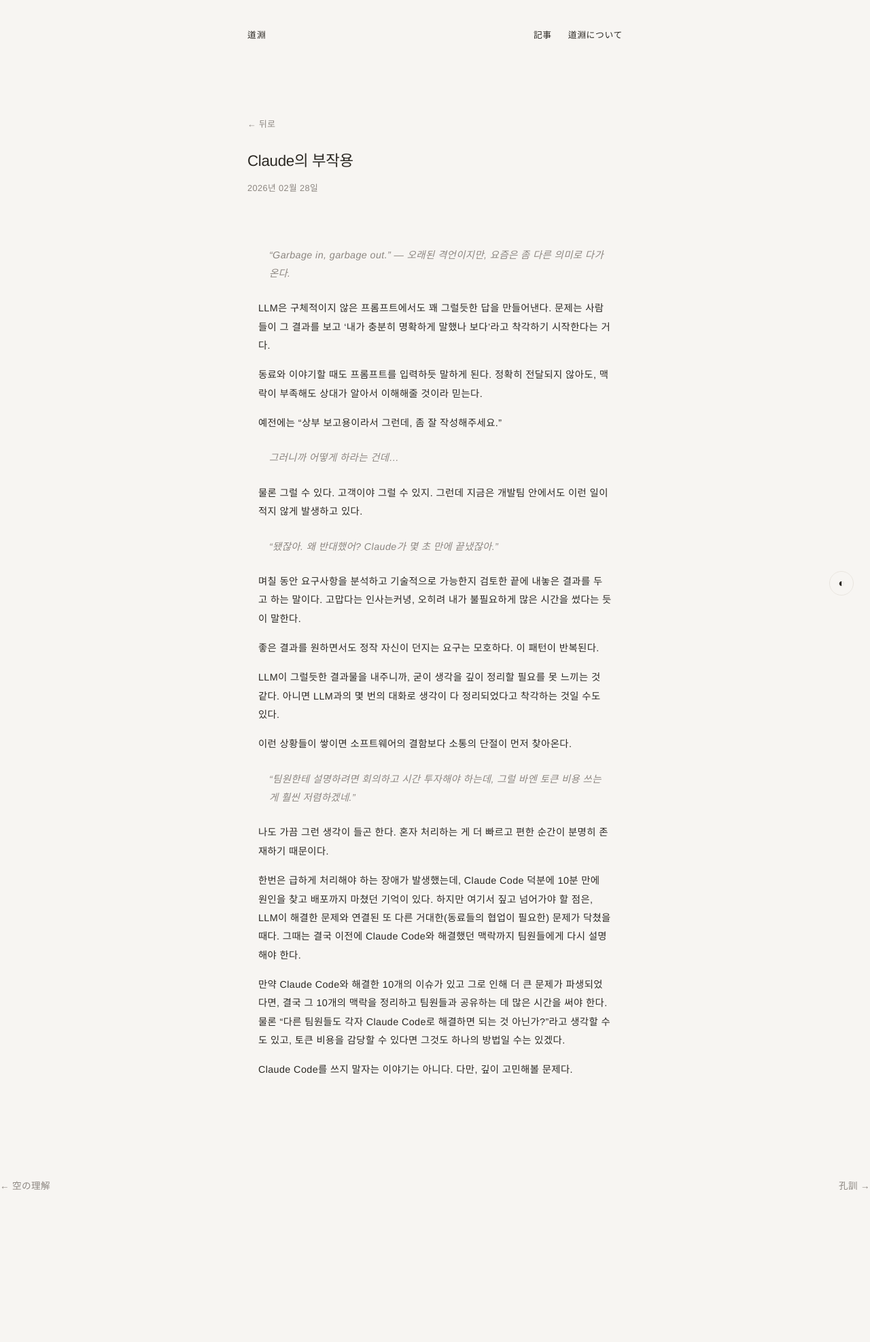
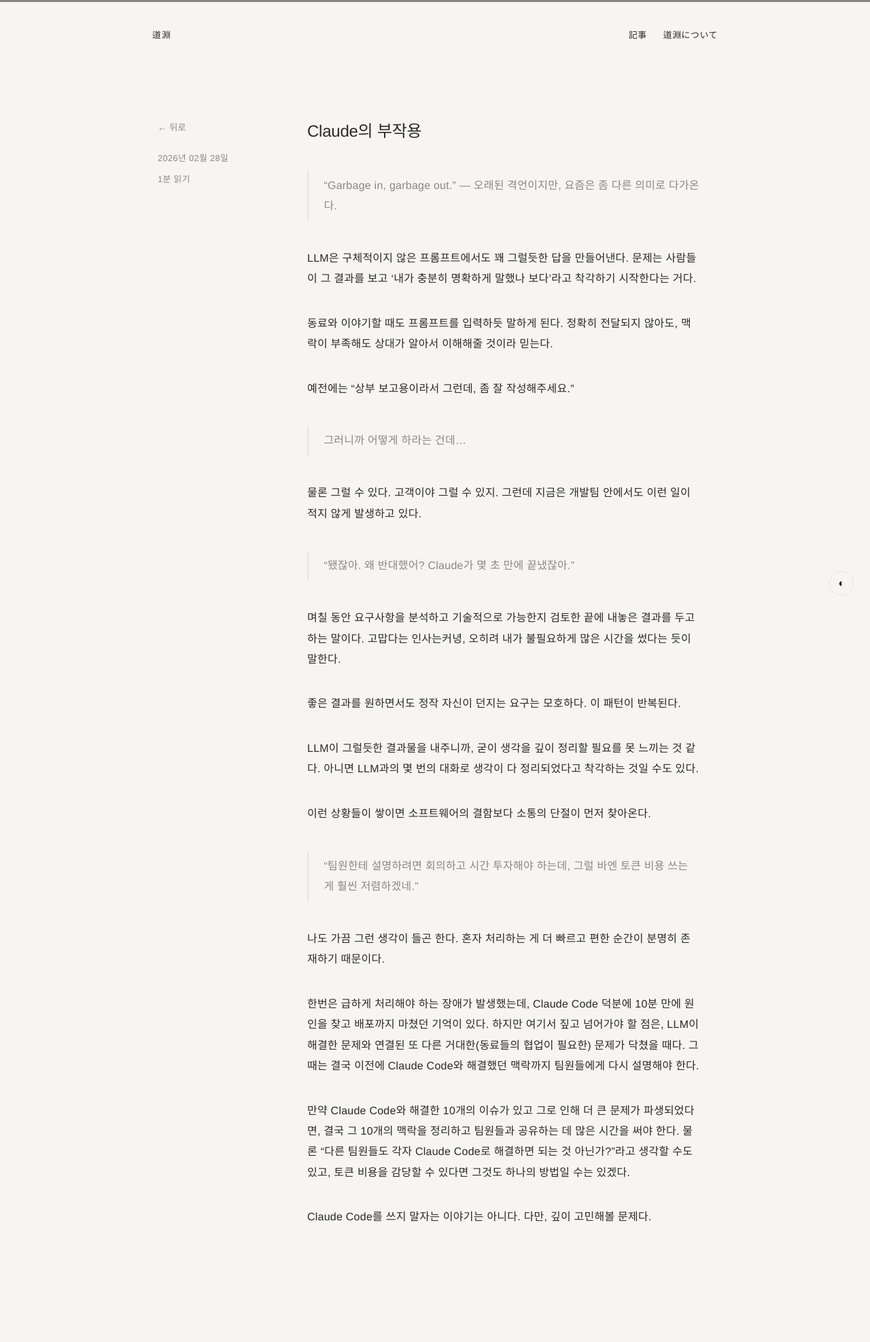
Before and after one commit to waylake/waylake.github.io, a Jekyll site: the page built from _posts/2026-02-28-llm-side-effects.md, in a window 1280 px wide. Shown: the whole page at 68% size. Built offline with Jekyll 4.4.1, drawn with Linux system fonts in a browser that asks for light colours; before the commit the page ends 1854 px from its top, so only the background shows below that.

Commit message:
feat(site): add essay 생각하는 기계는 정말 생각하는가 and unify editorial layout

```diff
--- a/_includes/head.html
+++ b/_includes/head.html
@@ -2,7 +2,7 @@
 <meta name="viewport" content="width=device-width, initial-scale=1.0">
 <title>{% if page.title %}{{ page.title }} - {{ site.title }}{% else %}{{ site.title }}{% endif %}</title>
 <meta name="description" content="{{ page.description | default: site.description }}">
-<link rel="stylesheet" href="{{ "/assets/css/theme.css" | relative_url }}">
+<link rel="stylesheet" href="{{ "/assets/css/theme.css" | relative_url }}?v={{ site.time | date: '%s' }}">
 <link rel="icon" type="image/svg+xml" href="{{ "/assets/images/favicon.svg" | relative_url }}">
 
 <link rel="alternate" type="application/rss+xml" title="{{ site.title }}" href="{{ "/feed.xml" | relative_url }}">
--- a/_includes/theme-init.html
+++ b/_includes/theme-init.html
@@ -7,4 +7,4 @@
     document.documentElement.setAttribute("data-theme", theme);
   })();
 </script>
-<script src="{{ "/assets/js/main.js" | relative_url }}" defer></script>
+<script src="{{ "/assets/js/main.js" | relative_url }}?v={{ site.time | date: '%s' }}" defer></script>
--- a/_layouts/base.html
+++ b/_layouts/base.html
@@ -29,20 +29,9 @@
 <body>
   {% include header.html %}
 
-  <main class="main-content">
+  <main class="main-content{% if page.layout == 'post' %} main-content-post{% endif %}">
     {{ content }}
   </main>
-
-  {% if layout.post_navigation %}
-  <nav class="post-navigation">
-    {% if page.previous.url %}
-      <a href="{{ page.previous.url }}" class="prev-post">← {{ page.previous.title }}</a>
-    {% endif %}
-    {% if page.next.url %}
-      <a href="{{ page.next.url }}" class="next-post">{{ page.next.title }} →</a>
-    {% endif %}
-  </nav>
-  {% endif %}
 
   {% include footer.html %}
   {% include theme-toggle.html %}
--- a/_layouts/post.html
+++ b/_layouts/post.html
@@ -1,9 +1,18 @@
 ---
 layout: base
 article_schema: true
-post_navigation: true
 ---
+{% assign words = content | strip_html | number_of_words %}
+{% assign read_min = words | divided_by: 160 | at_least: 1 %}
+
+<div class="reading-progress-track" aria-hidden="true">
+  <div class="reading-progress-fill" id="reading-progress-fill"></div>
+</div>
+
 <article class="post-content">
+  <div class="post-layout">
+    <aside class="post-sidebar">
+      <div class="post-sidebar-sticky">
         <a
           href="{{ "/posts/" | relative_url }}"
           class="post-back"
@@ -11,16 +20,23 @@
           aria-label="뒤로 가기"
           >← 뒤로</a
         >
+        <div class="post-meta">
+          <time class="post-date" datetime="{{ page.date | date_to_xmlschema }}">
+            {{ page.date | date: "%Y년 %m월 %d일" }}
+          </time>
+          <span class="post-reading-time">{{ read_min }}분 읽기</span>
+        </div>
+      </div>
+    </aside>
 
+    <div class="post-main">
       <header class="post-header">
         <h1 class="post-title">{{ page.title }}</h1>
-
-    <div class="post-meta">
-      <span class="post-date">{{ page.date | date: "%Y년 %m월 %d일" }}</span>
-    </div>
       </header>
 
       <div class="post-body">
         {{ content }}
       </div>
+    </div>
+  </div>
 </article>
--- a/assets/css/theme.css
+++ b/assets/css/theme.css
@@ -23,6 +23,10 @@
 
   --bg-secondary: #374151;
   --text-primary: #f9fafb;
+}
+
+html {
+  scroll-behavior: smooth;
 }
 
 * {
@@ -68,6 +72,7 @@
   margin-top: 2rem;
   margin-bottom: 0.75rem;
   letter-spacing: -0.015em;
+  scroll-margin-top: 5rem;
 }
 h1 {
   font-size: 1.5rem;
@@ -237,73 +242,298 @@
   margin: 0 auto;
 }
 
-/* ===== Post Content ===== */
-.post-content {
+/* ===== Reading Progress Bar ===== */
+.reading-progress-track {
+  position: fixed;
+  top: 0;
+  left: 0;
+  width: 100%;
+  height: 2.5px;
+  background: var(--border);
+  opacity: 0.6;
+  z-index: 10000;
+  pointer-events: none;
+}
+
+.reading-progress-fill {
+  height: 100%;
+  width: 0%;
+  background: var(--text);
+  opacity: 0.9;
+  transition: width 0.05s linear;
+}
+
+/* ===== Post Content & Editorial Layout ===== */
+.main-content-post {
   max-width: var(--max-width);
   margin: 0 auto;
+  transition: max-width 0.3s ease, padding 0.3s ease;
 }
-.post-header {
-  margin-bottom: 2.5rem;
-  padding-bottom: 2rem;
+
+.post-content {
+  width: 100%;
 }
+
+.post-layout {
+  display: flex;
+  flex-direction: column;
+}
+
+.post-sidebar {
+  margin-bottom: 2rem;
+}
+
+.post-sidebar-sticky {
+  display: flex;
+  flex-wrap: wrap;
+  align-items: center;
+  gap: 0.75rem 1.25rem;
+}
+
 .post-back {
-  display: inline-block;
-  margin-bottom: 1.5rem;
-  font-size: 0.8rem;
+  display: inline-flex;
+  align-items: center;
+  font-size: 0.82rem;
   color: var(--muted);
   text-decoration: none;
-  transition: color 0.3s ease;
+  transition: color 0.2s ease;
+  letter-spacing: 0.02em;
 }
+
 .post-back:hover {
   color: var(--text);
 }
-.post-title {
-  font-size: 1.4rem;
-  font-weight: 400;
-  margin: 0 0 0.75rem 0;
-  line-height: 1.5;
-}
+
 .post-meta {
+  display: flex;
+  align-items: center;
+  gap: 0.75rem;
   font-size: 0.8rem;
   color: var(--muted);
-  margin-top: 0.4rem;
   font-weight: 350;
 }
-.post-meta span {
-  margin-right: 0.75rem;
+
+.post-date {
+  white-space: nowrap;
 }
+
+.post-reading-time {
+  position: relative;
+  padding-left: 0.75rem;
+  white-space: nowrap;
+}
+
+.post-reading-time::before {
+  content: "·";
+  position: absolute;
+  left: 0;
+  color: var(--muted);
+}
+
+.post-header {
+  margin-bottom: 2.5rem;
+}
+
+.post-title {
+  font-size: 1.5rem;
+  font-weight: 400;
+  margin: 0;
+  line-height: 1.45;
+  letter-spacing: -0.01em;
+  color: var(--text);
+}
+
+/* ===== Post Body Typography (「間」의 호흡) ===== */
 .post-body {
-  line-height: 1.9;
-  font-size: 0.9rem;
+  line-height: 1.95;
+  font-size: 1rem;
   color: var(--text);
+  letter-spacing: 0.015em;
+  font-weight: 350;
   max-width: 65ch;
-  margin: 0 auto;
 }
-.post-navigation {
-  margin-top: 4rem;
-  display: flex;
-  justify-content: space-between;
-  gap: 1rem;
+
+.post-body p {
+  margin-top: 0;
+  margin-bottom: 2.2rem;
 }
-.post-navigation a {
+
+.post-body p:last-child {
+  margin-bottom: 0;
+}
+
+.post-body blockquote {
+  margin: 2.5rem 0;
+  padding: 0.4rem 0 0.4rem 1.4rem;
+  border-left: 2px solid var(--border);
+  color: var(--muted);
+  font-style: normal;
+  line-height: 1.85;
+}
+
+.post-body blockquote p {
+  margin-bottom: 0.6rem;
+}
+
+.post-body blockquote p:last-child {
+  margin-bottom: 0;
+}
+
+.post-body hr {
+  margin: 3.5rem auto;
+  border: 0;
+  text-align: center;
+  height: auto;
+  overflow: visible;
+}
+
+.post-body hr::after {
+  content: "· · ·";
+  letter-spacing: 0.7em;
+  color: var(--muted);
+  font-size: 0.85rem;
+  padding-left: 0.7em;
+}
+
+/* ===== Post Table of Contents (Inside Sidebar) ===== */
+.post-toc {
+  margin-top: 1.5rem;
+  padding-top: 1rem;
+  border-top: 1px solid var(--border);
+  width: 100%;
+  max-height: 240px;
+  overflow-y: auto;
+  overscroll-behavior: contain;
+  scrollbar-width: thin;
+  scrollbar-color: var(--border) transparent;
+}
+
+.post-toc::-webkit-scrollbar {
+  width: 3px;
+}
+
+.post-toc::-webkit-scrollbar-thumb {
+  background: var(--border);
+  border-radius: 2px;
+}
+
+.post-toc-label {
+  margin: 0 0 0.5rem 0;
+  font-size: 0.7rem;
+  font-weight: 400;
+  letter-spacing: 0.15em;
+  text-transform: uppercase;
+  color: var(--muted);
+}
+
+.post-toc ul {
+  margin: 0;
+  padding: 0;
+  list-style: none;
+}
+
+.post-toc li {
+  margin: 0.35rem 0;
+}
+
+.post-toc a {
+  display: block;
+  font-size: 0.78rem;
+  line-height: 1.4;
   color: var(--muted);
   text-decoration: none;
-  font-size: 0.85rem;
-  font-weight: 300;
-  transition: color 0.3s ease;
+  transition: color 0.2s ease;
 }
-.post-navigation a:hover {
+
+.post-toc a:hover,
+.post-toc a.active {
   color: var(--text);
 }
-.prev-post,
-.next-post {
-  color: var(--muted);
-  text-decoration: none;
-  transition: color 0.3s ease;
+
+.post-toc li.toc-h3 a {
+  padding-left: 0.75rem;
+  font-size: 0.74rem;
 }
-.prev-post:hover,
-.next-post:hover {
-  color: var(--text);
+
+/* Tablet & Split-screen (>= 768px): 2-Column Editorial Grid */
+@media (min-width: 768px) {
+  .main-content-post {
+    max-width: 820px;
+    padding: 4rem 1.5rem;
+  }
+
+  body:has(.main-content-post) .site-header-content {
+    max-width: 820px;
+    transition: max-width 0.3s ease;
+  }
+
+  .post-layout {
+    display: grid;
+    grid-template-columns: 140px 1fr;
+    gap: 3rem;
+    align-items: start;
+  }
+
+  .post-sidebar {
+    position: sticky;
+    top: 5rem;
+    max-height: calc(100vh - 6rem);
+    margin-bottom: 0;
+  }
+
+  .post-sidebar-sticky {
+    flex-direction: column;
+    align-items: flex-start;
+    gap: 1.25rem;
+    max-height: 100%;
+    width: 100%;
+  }
+
+  .post-toc {
+    max-height: calc(100vh - 15rem);
+    overflow-y: auto;
+    overscroll-behavior: contain;
+    padding-right: 0.5rem;
+  }
+
+  .post-meta {
+    flex-direction: column;
+    align-items: flex-start;
+    gap: 0.4rem;
+  }
+
+  .post-reading-time {
+    padding-left: 0;
+  }
+
+  .post-reading-time::before {
+    display: none;
+  }
+
+  .post-main {
+    max-width: 620px;
+  }
+}
+
+/* Desktop (>= 1024px): Expanded Margin & Golden Proportion */
+@media (min-width: 1024px) {
+  .main-content-post {
+    max-width: 880px;
+    padding: 4.5rem 2rem;
+  }
+
+  body:has(.main-content-post) .site-header-content {
+    max-width: 880px;
+  }
+
+  .post-layout {
+    grid-template-columns: 160px 1fr;
+    gap: 3.75rem;
+  }
+
+  .post-main {
+    max-width: 640px;
+  }
 }
 
 /* ===== Post Footnotes ===== */
@@ -335,64 +565,6 @@
 .post-body .reversefootnote {
   margin-left: 0.3rem;
   text-decoration: none;
-}
-
-/* ===== Post Table of Contents ===== */
-.post-toc {
-  display: none;
-}
-@media (min-width: 1180px) {
-  .post-toc {
-    display: block;
-    position: fixed;
-    top: 8rem;
-    left: calc(50% + (var(--max-width) / 2) + 3rem);
-    width: 200px;
-    max-height: calc(100vh - 10rem);
-    overflow-y: auto;
-  }
-}
-.post-toc-label {
-  margin: 0 0 1rem 0;
-  font-size: 0.7rem;
-  font-weight: 400;
-  letter-spacing: 0.15em;
-  text-transform: uppercase;
-  color: var(--muted);
-}
-.post-toc ul {
-  margin: 0;
-  padding: 0;
-  list-style: none;
-  border-left: 1px solid var(--border);
-}
-.post-toc li {
-  margin: 0;
-}
-.post-toc a {
-  display: block;
-  padding: 0.4rem 0 0.4rem 1rem;
-  margin-left: -1px;
-  border-left: 1px solid transparent;
-  font-size: 0.8rem;
-  line-height: 1.5;
-  color: var(--muted);
-  text-decoration: none;
-  transition:
-    color 0.3s ease,
-    border-color 0.3s ease;
-}
-.post-toc a:hover {
-  color: var(--text);
-  opacity: 1;
-}
-.post-toc a.active {
-  color: var(--text);
-  border-left-color: var(--text);
-}
-.post-toc li.toc-h3 a {
-  padding-left: 1.75rem;
-  font-size: 0.75rem;
 }
 
 /* ===== Section Header ===== */
@@ -550,6 +722,14 @@
   .main-content {
     padding: 3rem 1.25rem;
   }
+  .zen-category-grid {
+    grid-template-columns: 1fr;
+    gap: 2rem;
+  }
+  .zen-sumi-grid {
+    grid-template-columns: repeat(2, 1fr);
+    gap: 2rem;
+  }
   .theme-toggle-container {
     bottom: 1rem;
     right: 1rem;
@@ -650,13 +830,6 @@
   margin: 3rem 0;
 }
 
-@media (max-width: 768px) {
-  .zen-category-grid {
-    grid-template-columns: 1fr;
-    gap: 2rem;
-  }
-}
-
 .zen-category-item {
   display: flex;
   flex-direction: column;
@@ -693,13 +866,6 @@
   grid-template-columns: repeat(4, 1fr);
   gap: 1.5rem;
   margin: 2rem 0;
-}
-
-@media (max-width: 768px) {
-  .zen-sumi-grid {
-    grid-template-columns: repeat(2, 1fr);
-    gap: 2rem;
-  }
 }
 
 .zen-sumi-item {
--- a/assets/js/main.js
+++ b/assets/js/main.js
@@ -70,7 +70,7 @@
   }
 })();
 
-// Post Table of Contents
+// Post Table of Contents (Mounted in Sidebar when available)
 (function () {
   function slugify(text) {
     return text
@@ -81,9 +81,9 @@
   }
 
   function initToc() {
-    var postContent = document.querySelector(".post-content");
     var postBody = document.querySelector(".post-body");
-    if (!postContent || !postBody) return;
+    var targetContainer = document.querySelector(".post-sidebar-sticky") || document.querySelector(".post-content");
+    if (!postBody || !targetContainer) return;
 
     var headings = postBody.querySelectorAll("h2, h3");
     if (headings.length < 2) return;
@@ -112,6 +112,20 @@
       link.textContent = heading.textContent;
       link.dataset.tocTarget = id;
 
+      link.addEventListener("click", function (e) {
+        e.preventDefault();
+        var targetId = this.dataset.tocTarget;
+        var targetEl = document.getElementById(targetId);
+        if (targetEl) {
+          targetEl.scrollIntoView({ behavior: "smooth", block: "start" });
+          if (history.pushState) {
+            history.pushState(null, null, "#" + targetId);
+          } else {
+            location.hash = "#" + targetId;
+          }
+        }
+      });
+
       item.appendChild(link);
       list.appendChild(item);
     });
@@ -122,11 +136,11 @@
 
     var label = document.createElement("p");
     label.className = "post-toc-label";
-    label.textContent = "On this page";
+    label.textContent = "목차";
 
     nav.appendChild(label);
     nav.appendChild(list);
-    postContent.appendChild(nav);
+    targetContainer.appendChild(nav);
 
     var links = nav.querySelectorAll("a");
     var observer = new IntersectionObserver(
@@ -141,6 +155,7 @@
             l.classList.remove("active");
           });
           active.classList.add("active");
+          active.scrollIntoView({ block: "nearest", behavior: "smooth" });
         });
       },
       { rootMargin: "-10% 0px -70% 0px" },
@@ -157,3 +172,42 @@
     initToc();
   }
 })();
+
+// Reading Progress Bar
+(function () {
+  function initReadingProgress() {
+    var fill = document.getElementById("reading-progress-fill");
+    if (!fill) return;
+
+    var ticking = false;
+
+    function updateProgress() {
+      var max = document.documentElement.scrollHeight - window.innerHeight;
+      var progress = 0;
+      if (max > 0) {
+        progress = Math.min(Math.max((window.scrollY / max) * 100, 0), 100);
+      } else {
+        progress = 100;
+      }
+      fill.style.width = progress + "%";
+      ticking = false;
+    }
+
+    function onScroll() {
+      if (!ticking) {
+        window.requestAnimationFrame(updateProgress);
+        ticking = true;
+      }
+    }
+
+    window.addEventListener("scroll", onScroll, { passive: true });
+    window.addEventListener("resize", onScroll, { passive: true });
+    updateProgress();
+  }
+
+  if (document.readyState === "loading") {
+    document.addEventListener("DOMContentLoaded", initReadingProgress);
+  } else {
+    initReadingProgress();
+  }
+})();
```
Also changed, not shown: _posts/2026-09-01-생각하는-기계는-정말-생각하는가.md (added, +25 -0 lines). Lines whose indentation alone changed are shown as unchanged.
